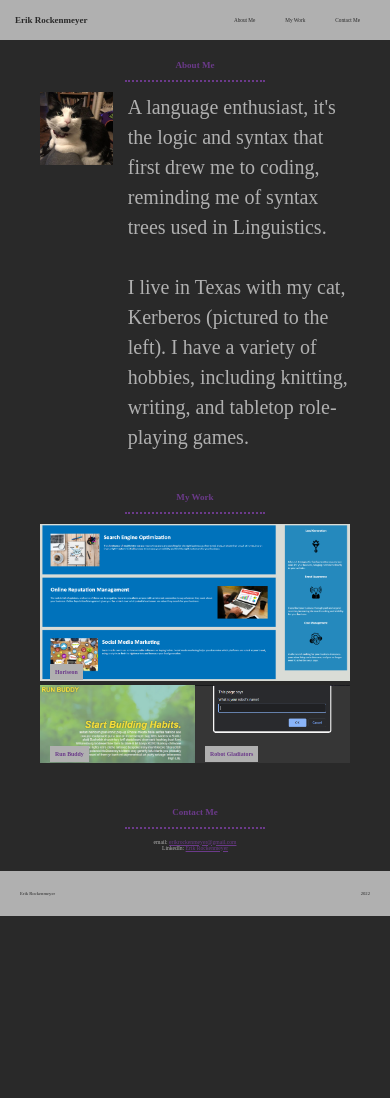
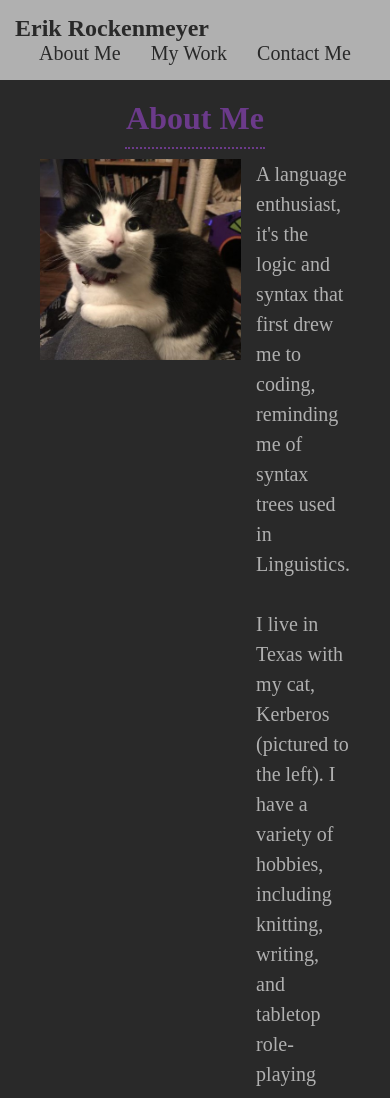
Before and after one commit to erockenmeyer/Portfolio, a plain HTML site: page index.html in a window 390 px wide. Shown: the top 1098 px of the page. Before the commit the page ends 916 px from the top, so only its background shows below. Drawn offline with Linux system fonts and the light colour scheme.

Commit message:
added responsiveness for smaller screens

```diff
--- a/assets/style.css
+++ b/assets/style.css
@@ -89,11 +89,16 @@ section {
     font-size: 20px;
     line-height: 1.5;
     margin: 0 auto;
+    display: flex;
 }
 
 .about-me-content img {
     width: 100%;
     padding-right: 15px;
+}
+
+.bio {
+    flex: 1 65%;
 }
 
 /* MY WORK SECTION STYLES */
@@ -103,13 +108,13 @@ section {
 
 .site-name {
     position: absolute;
-    bottom: 5px;
-    left: 10px;
+    bottom: 15px;
     background-color: var(--light-grey);
     color: var(--purple);
     border: 5px solid var(--light-grey);
     font-weight: bold;
     font-size: 1.5vw;
+    padding: 0 0 0 30px;
 }
 
 .site-name:hover {
@@ -147,3 +152,54 @@ footer {
     padding: 20px;
     font-size: 1.2vw;
 }
+
+/* MEDIA QUERIES FOR SMALLER SCREENS */
+
+@media screen and (max-width: 980px) {
+    header h1 {
+        font-size: 24px;
+    }
+
+    header nav ul li a {
+        font-size: 20px;
+    }
+
+    .section-title h2 {
+        font-size: 32px;
+    }
+
+    .site-name {
+        font-size: 24px;
+    }
+
+    .contact-info {
+        font-size: 18px;
+    }
+
+    footer {
+        font-size: 16px;
+    }
+}
+
+/* MEDIA QUERY FOR TABLETS */
+@media screen and (max-width: 768px) {
+    .contact-info {
+        font-size: 20px;
+    }
+
+    footer {
+        font-size: 20px;
+    }
+}
+
+/* MEDIA QUERY FOR MOBILE PHONES & SMALLER */
+@media screen and (max-width: 575px) {
+    header {
+        position: relative;
+        justify-content: center;
+    }
+
+    header h1 {
+        width: 100%;
+    }
+}
```
